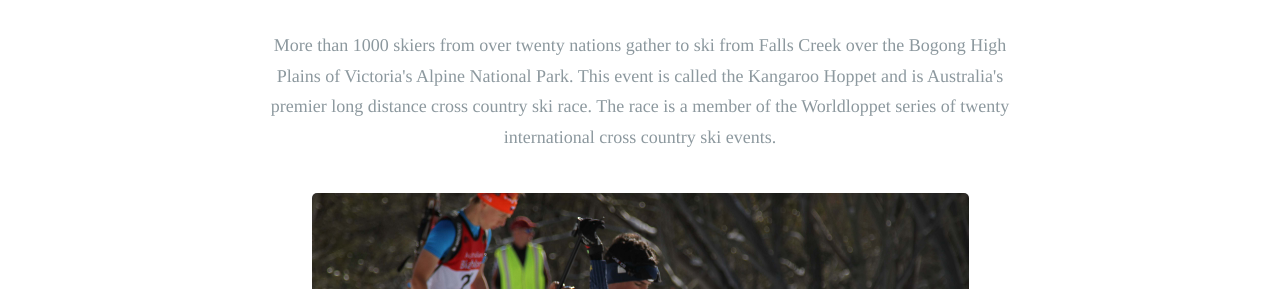
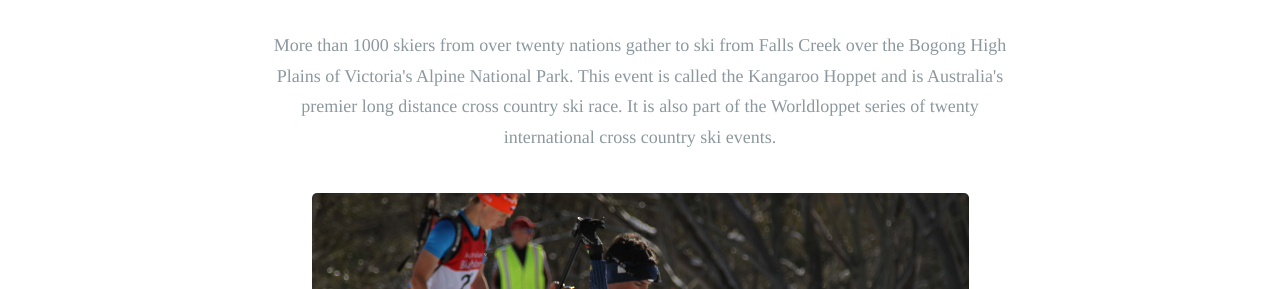
Before and after one commit to robcatto/robcatto.github.io, a Jekyll site: the page built from racing/kangaroo-hoppet/index.html, in a window 1280 px wide and 900 px high. Shown: the part 476-765 px from the top of the window. Built offline with Jekyll 4.4.1, drawn with Linux system fonts in a browser that asks for light colours; some web fonts are replaced; Markdown is read by kramdown in place of the engine named in the settings.

Commit message:
Update index.html

```diff
--- a/racing/kangaroo-hoppet/index.html
+++ b/racing/kangaroo-hoppet/index.html
@@ -50,7 +50,7 @@ layout: default
         <div id="content1">
         <section class="mobile_section">
                 <h3>The largest community race in Australia</h3>
-                <p>More than 1000 skiers from over twenty nations gather to ski from Falls Creek over the Bogong High Plains of Victoria's Alpine National Park. This event is called the Kangaroo Hoppet and is Australia's premier long distance cross country ski race. The race is a member of the Worldloppet series of twenty international cross country ski events.
+                <p>More than 1000 skiers from over twenty nations gather to ski from Falls Creek over the Bogong High Plains of Victoria's Alpine National Park. This event is called the Kangaroo Hoppet and is Australia's premier long distance cross country ski race. It is also part of the Worldloppet series of twenty international cross country ski events.
                 </p>
                 <div class="one">
                 <div class="onelarge centered" style="
```
